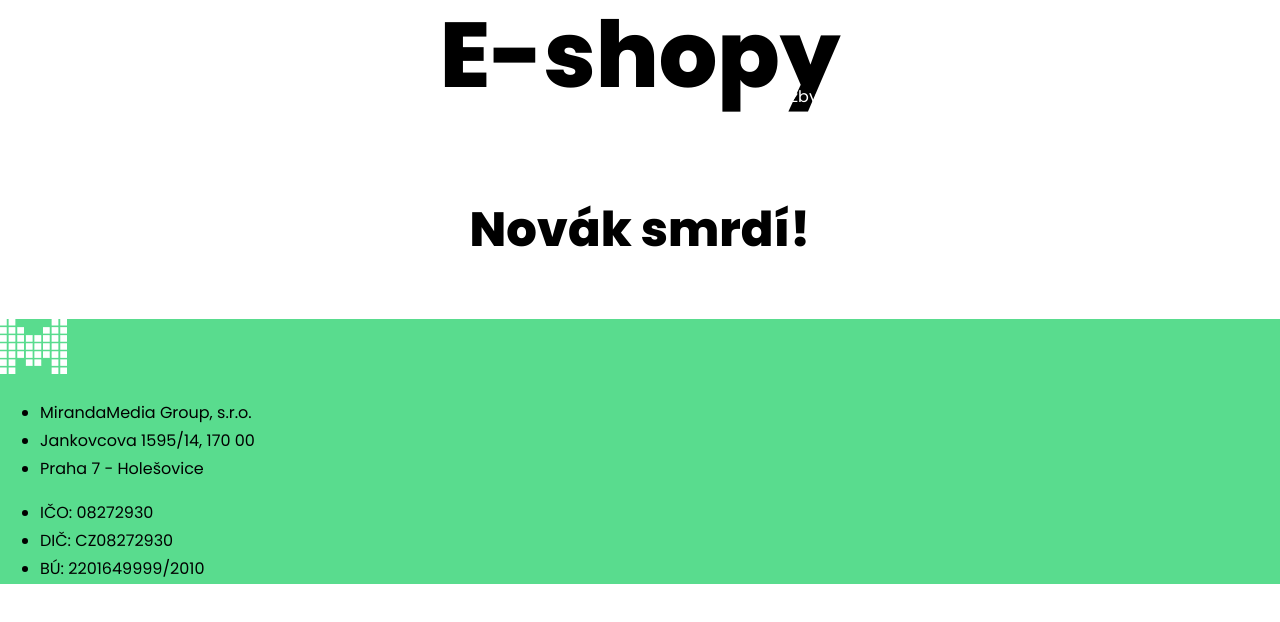
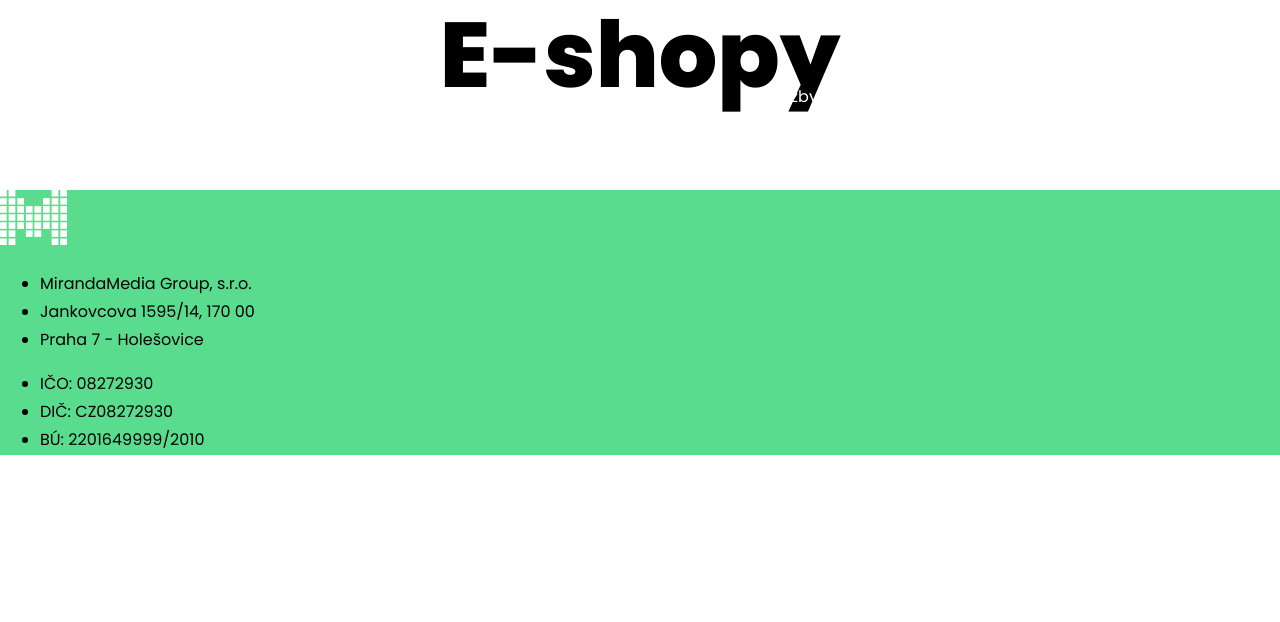
Before and after one commit to MirandaMedia-Group/miranda-website, a Next.js app: page /e-shopy in a window 1280 px wide. Shown: the top 622 px of the page. Built offline with nearby package versions, Linux system fonts and the light colour scheme.

Commit message:
delete Novak smrdi

```diff
--- a/pages/e-shopy.jsx
+++ b/pages/e-shopy.jsx
@@ -7,7 +7,6 @@
 
       </Head>
       <h1>E-shopy</h1>
-      <h2>Novák smrdí!</h2>
     </>
   )
 }
```
